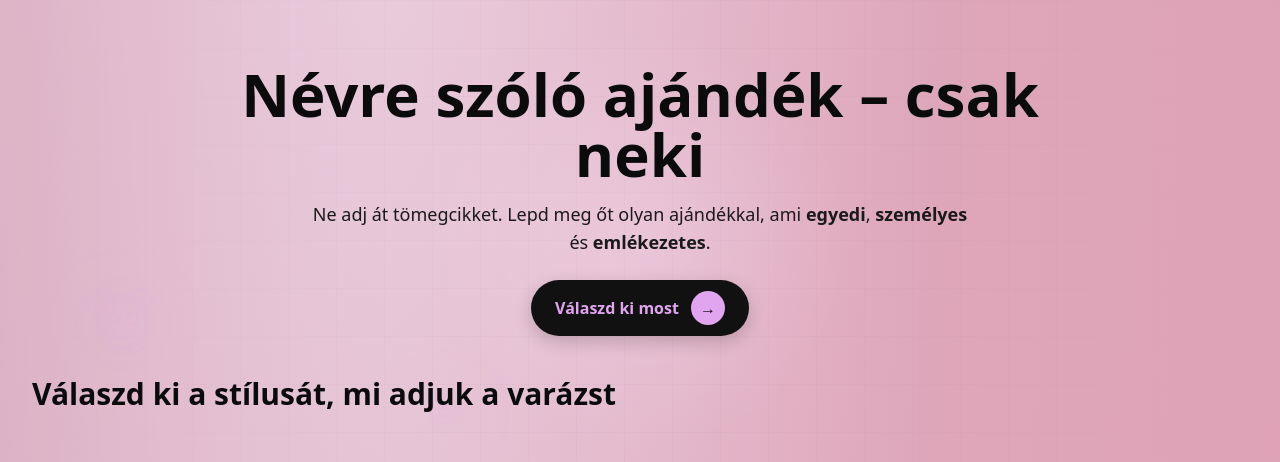
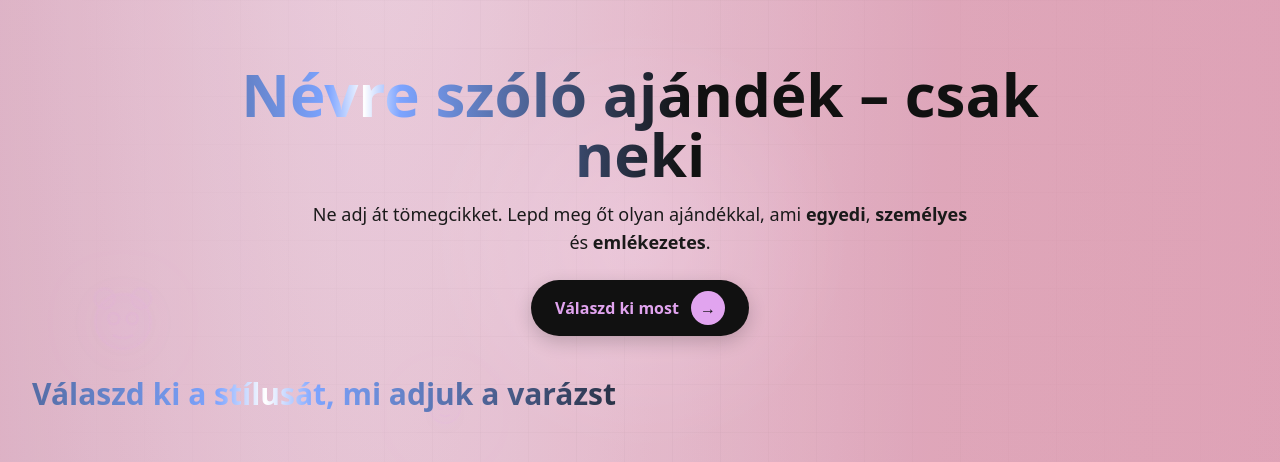
Before and after one commit to horvathgabor8787/babypanda-landing, a Next.js app: page / in a window 1280 px wide. Shown: the top 462 px of the page. Built offline with nearby package versions, Linux system fonts and the light colour scheme; no server answers; the database is empty.

Commit message:
Update globals.css

```diff
--- a/styles/globals.css
+++ b/styles/globals.css
@@ -366,3 +366,21 @@ body { @apply bg-neutral-950 text-neutral-100; }
 .theme-rose .title-wave::after{
   filter: blur(9px) drop-shadow(0 6px 18px rgba(125,164,255,.25));
 }
+:root{ --neon:#7DA4FF; } /* a kékes fény színe */
+
+.shine-text {
+  background: linear-gradient(90deg,
+    #111 0, #111 30%,
+    var(--neon) 50%, #fff 52%, var(--neon) 54%,
+    #111 70%, #111 100%);
+  -webkit-background-clip: text;
+  background-clip: text;
+  color: transparent;
+  background-size: 200% 100%;
+  animation: shine 5s linear infinite;
+}
+
+@keyframes shine {
+  0%   { background-position: 200% 0; }
+  100% { background-position: -200% 0; }
+}
```
